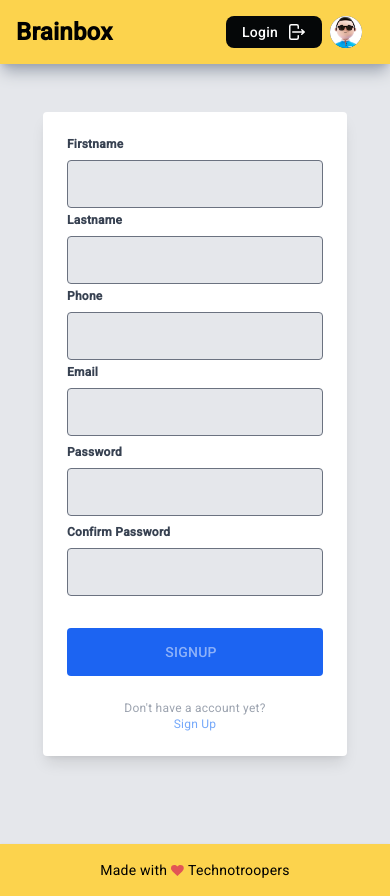
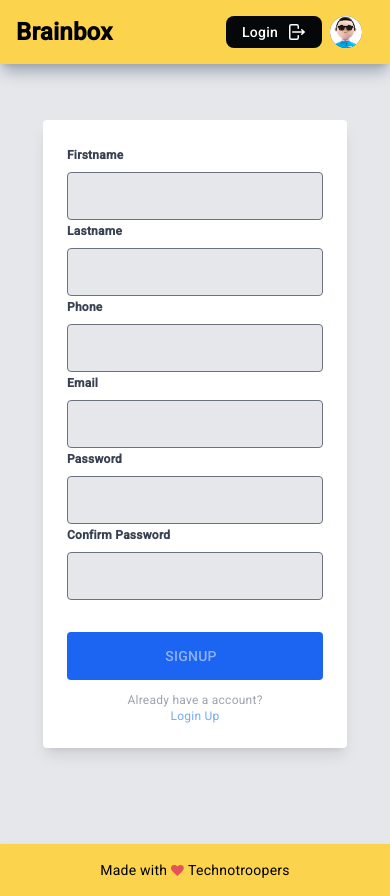
Before and after one commit to ajay-er/BrainBox-Quiz, an Angular app in the folder frontend/: page /auth in a window 390 px wide. Built offline with nearby package versions, Linux system fonts and the light colour scheme.

Commit message:
responsive signup page

```diff
--- a/frontend/src/app/auth/ui/login/login.component.html
+++ b/frontend/src/app/auth/ui/login/login.component.html
@@ -54,6 +54,6 @@
   <div class="flex mt-6 justify-center items-center flex-col text-xs">
     <!-- <a class="text-blue-400 hover:text-blue-500" href="#">Forgot Password</a> -->
     <span class="mx-2 text-gray-400">Don't have a account yet?</span>
-    <a class="text-blue-400 hover:text-blue-500 cursor-pointer">Sign Up</a>
+    <a routerlink="/auth/signup" class="text-blue-400 hover:text-blue-500 cursor-pointer">Sign Up</a>
   </div>
 </form>
--- a/frontend/src/app/auth/ui/signup/signup.component.html
+++ b/frontend/src/app/auth/ui/signup/signup.component.html
@@ -3,6 +3,8 @@
   [formGroup]="signupForm"
   (ngSubmit)="onSubmit()"
 >
+  <div class="sm:flex gap-2">
+    <div>
       <label class="font-semibold text-xs" for="firstName">Firstname</label>
       <input
         class="flex items-center h-12 px-4 w-64 bg-gray-200 mt-2 rounded focus:outline-none focus:ring-2"
@@ -16,6 +18,8 @@
       >
         firstname is required
       </p>
+    </div>
+    <div>
       <label class="font-semibold mt-1 text-xs" for="lastName">Lastname</label>
       <input
         class="flex items-center h-12 px-4 w-64 bg-gray-200 mt-2 rounded focus:outline-none focus:ring-2"
@@ -29,6 +33,11 @@
       >
         lastname is required
       </p>
+    </div>
+  </div>
+
+  <div class="sm:flex gap-2">
+    <div>
       <label class="font-semibold mt-1 text-xs" for="phone">Phone</label>
       <input
         class="flex items-center h-12 px-4 w-64 bg-gray-200 mt-2 rounded focus:outline-none focus:ring-2"
@@ -42,7 +51,11 @@
       >
         phone is required
       </p>
-  <label class="font-semibold mt-1 text-xs" for="usernameField">Email</label>
+    </div>
+    <div>
+      <label class="font-semibold mt-1 text-xs" for="usernameField"
+        >Email</label
+      >
       <input
         class="flex items-center h-12 px-4 w-64 bg-gray-200 mt-2 rounded focus:outline-none focus:ring-2"
         type="email"
@@ -55,7 +68,14 @@
       >
         email is required
       </p>
-  <label class="font-semibold mt-2 text-xs" for="passwordField">Password</label>
+    </div>
+  </div>
+
+  <div class="sm:flex gap-2">
+    <div>
+      <label class="font-semibold mt-2 text-xs" for="passwordField"
+        >Password</label
+      >
       <input
         class="flex items-center h-12 px-4 w-64 bg-gray-200 mt-2 rounded focus:outline-none focus:ring-2"
         type="password"
@@ -69,16 +89,17 @@
         password is required
       </p>
       <p
-    class="text-red-400"
+        class="text-red-400 w-64"
         *ngIf="
       signupFormControl.password.touched &&
       signupFormControl.password.errors?.['invalidPassword']
     "
       >
-    Password should have minimum 8 characters, at least 1 uppercase letter, 1
-    lowercase letter and 1 number password is required
+        Password should have minimum 8 characters, at least 1 uppercase letter,
+        1 lowercase letter and 1 number password is required
       </p>
-
+    </div>
+    <div>
       <label class="font-semibold mt-2 text-xs" for="confirmpasswordField"
         >Confirm Password</label
       >
@@ -100,17 +121,22 @@
       >
         Passwords doesnot match
       </p>
-
+    </div>
+  </div>
+  <div class="flex justify-center items-center">
     <app-loading-button
       [buttonType]="'submit'"
       class="flex items-center mt-8 justify-center h-12 px-6 w-64 bg-blue-600 hover:bg-blue-700 rounded font-semibold text-sm text-blue-100"
       [label]="'SIGNUP'"
       [disabled]="!signupForm.valid"
     ></app-loading-button>
-
-  <div class="flex mt-6 justify-center items-center flex-col text-xs">
-    <!-- <a class="text-blue-400 hover:text-blue-500" href="#">Forgot Password</a> -->
-    <span class="mx-2 text-gray-400">Don't have a account yet?</span>
-    <a class="text-blue-400 hover:text-blue-500 cursor-pointer">Sign Up</a>
+  </div>
+  <div class="flex mt-3 justify-center items-center flex-col text-xs">
+    <span class="mx-2 text-gray-400">Already have a account?</span>
+    <a
+      routerlink="/auth/login"
+      class="text-blue-400 hover:text-blue-500 cursor-pointer"
+      >Login Up</a
+    >
   </div>
 </form>
```
Also changed, not shown: frontend/src/app/auth/ui/login/login.module.ts (+7 -1 lines), frontend/src/app/auth/ui/signup/signup.module.ts (+7 -1 lines). Lines whose indentation alone changed are shown as unchanged.
